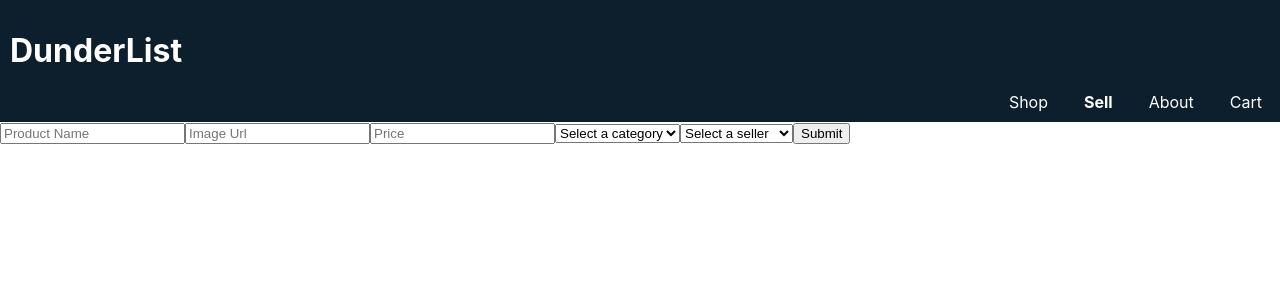
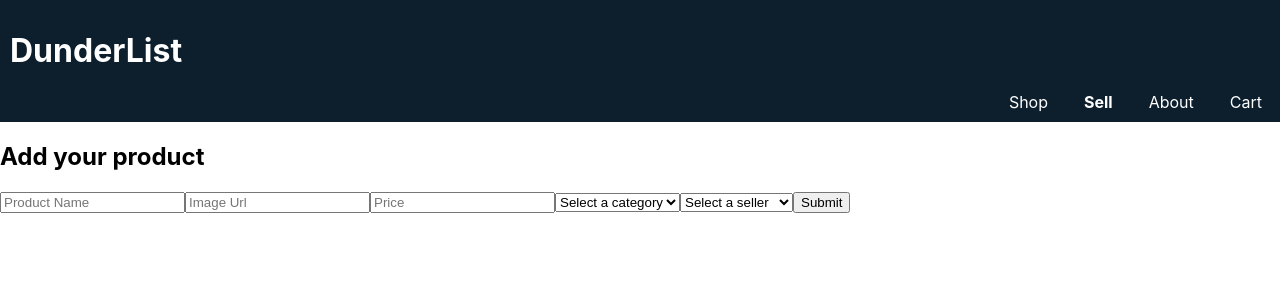
Before and after one commit to vincentbaylon/DunderList, a React (Create React App) app: page /sell in a window 1280 px wide. Shown: the top 300 px of the page. Built offline with nearby package versions, Linux system fonts and the light colour scheme.

Commit message:
Added h2 title

```diff
--- a/src/Components/Sell.js
+++ b/src/Components/Sell.js
@@ -28,6 +28,7 @@
 
     return (
         <div>
+            <h2>Add your product</h2>
             <form onSubmit={handleSubmit}>
                 <input
                     onChange={onChange}
```
